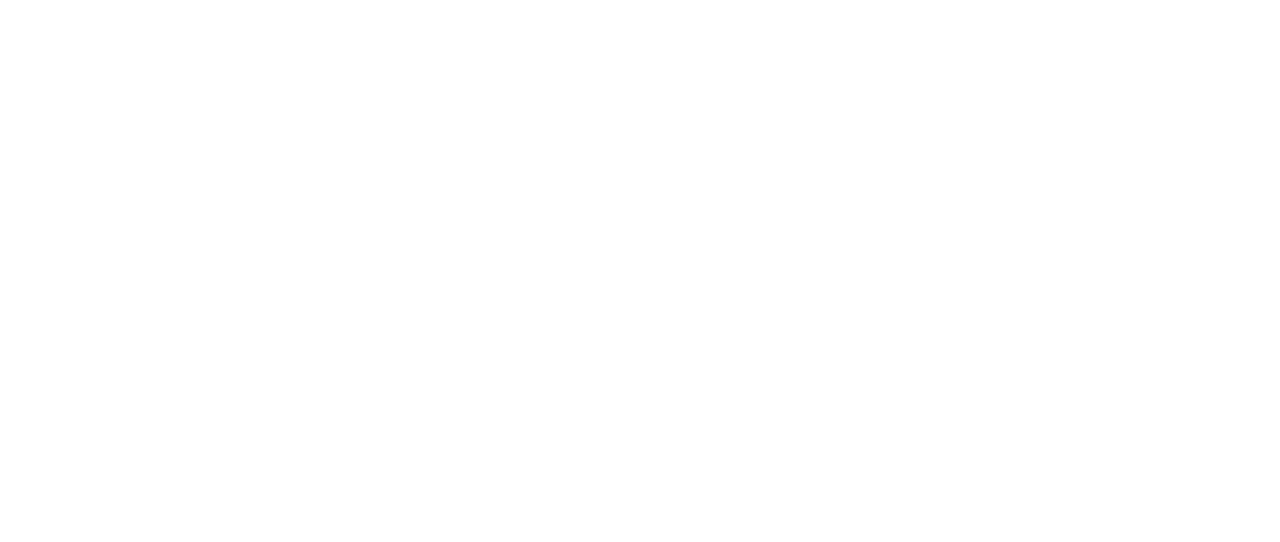
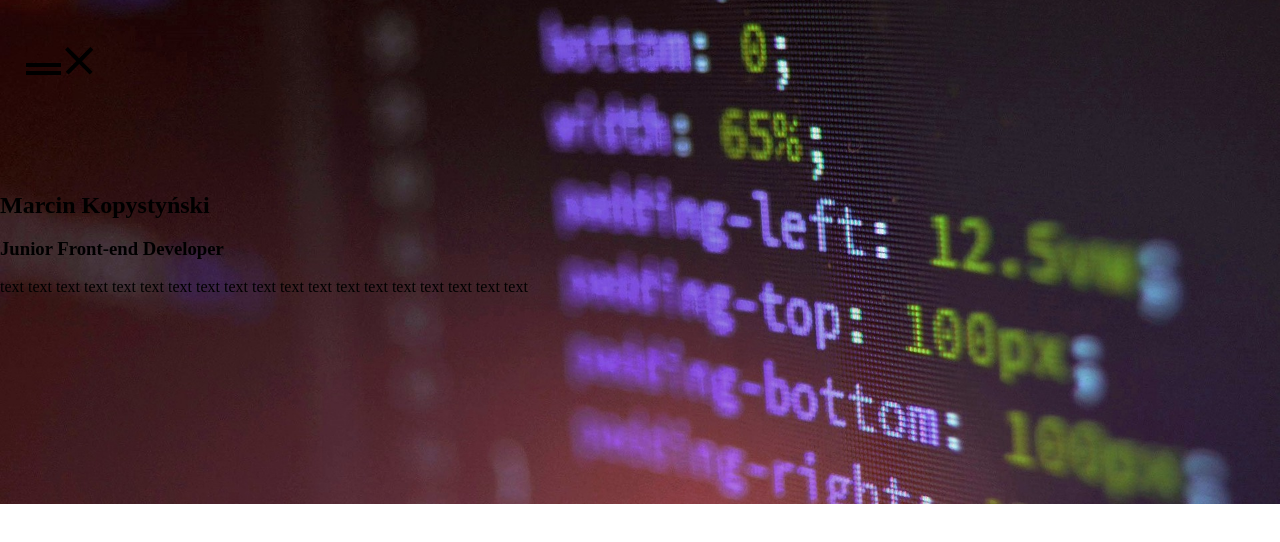
Before and after one commit to marcin-kopystynski/about_me, a plain HTML site: page index.html in a window 1280 px wide. Drawn offline with Linux system fonts and the light colour scheme.

Commit message:
header - added pic, list menu

```diff
--- a/index.html
+++ b/index.html
@@ -2,11 +2,48 @@
 <html lang="en">
 <head>
     <meta charset="UTF-8">
-    <link rel="stylesheet" type="text/css" href="style/header.css">
+    <link rel="stylesheet" type="text/css" href="style/main.css">
     <meta name="viewport" content="width=device-width, initial-scale=1">
     <title>Title</title>
 </head>
 <body>
 
+<header class="page-header">
+    <a href="#" title="wróć do strony głównej">
+        <img alt="">
+    </a>
+    <nav class="page-nav">
+        <ul class="navigation-menu">
+            <li><a href="#" title="x">Pierwsza</a></li>
+            <li><a href="#" title="x">Druga</a></li>
+            <li><a href="#" title="x">Trzecia</a></li>
+            <li><a href="#" title="x">Czwarta</a></li>
+        </ul>
+
+        <button type="button" title="otwórz menu" class="hamburger">
+            <svg xmlns="http://www.w3.org/2000/svg" xmlns:xlink="http://www.w3.org/1999/xlink"
+                 preserveAspectRatio="xMidYMid" width="35" height="12" viewBox="0 0 35 12" class="hamburger-icon">
+                <path d="M-0.000,12.000 L-0.000,8.000 L35.000,8.000 L35.000,12.000 L-0.000,12.000 ZM-0.000,0.000
+                 L35.000,0.000 L35.000,4.000 L-0.000,4.000 L-0.000,0.000 Z"/>
+            </svg>
+            <svg xmlns="http://www.w3.org/2000/svg" xmlns:xlink="http://www.w3.org/1999/xlink"
+                 preserveAspectRatio="xMidYMid" width="28.312" height="27.594" viewBox="0 0 28.312 27.594"
+                 class="close-icon">
+                <path d="M28.298,2.831 L16.984,14.145 L27.591,24.751 L24.763,27.580 L14.156,16.973 L3.549,27.580
+                 L0.721,24.751 L11.328,14.145 L0.014,2.831 L2.842,0.003 L14.156,11.316 L25.470,0.003 L28.298,2.831 Z"/>
+            </svg>
+        </button>
+    </nav>
+</header>
+
+<main>
+    <article class="article">
+        <header class="article-header">
+            <h2 class="article-title">Marcin Kopystyński</h2>
+            <h3>Junior Front-end Developer</h3>
+            <p>text text text text text text text text text text text text text text text text text text text </p>
+        </header>
+    </article>
+</main>
 </body>
 </html>
--- /dev/null
+++ b/style/main.css
@@ -0,0 +1,42 @@
+html {
+    font-size: 62.5%;
+}
+
+body {
+    margin: 0;
+    padding: 0;
+    font-size: 1.6rem;
+}
+
+.page-nav .hamburger {
+    border: 0;
+    background: none;
+}
+
+.page-nav .navigation-menu {
+    list-style: none;
+    padding: 0;
+    margin: 0;
+    display: none;
+}
+
+.page-header {
+    position: absolute;
+    padding: 28px 20px 20px;
+
+}
+
+.page-nav .navigation-menu a {
+    text-decoration: none;
+}
+
+.article .article-header {
+    background: url(../img/background.jpg) no-repeat;
+    background-size: cover;
+    background-position: 50%;
+    padding: 15vw 0;
+}
+
+.article-title {
+    margin: 0;
+}
```
Also changed, not shown: img/background.jpg (added), style/header.css (deleted).
